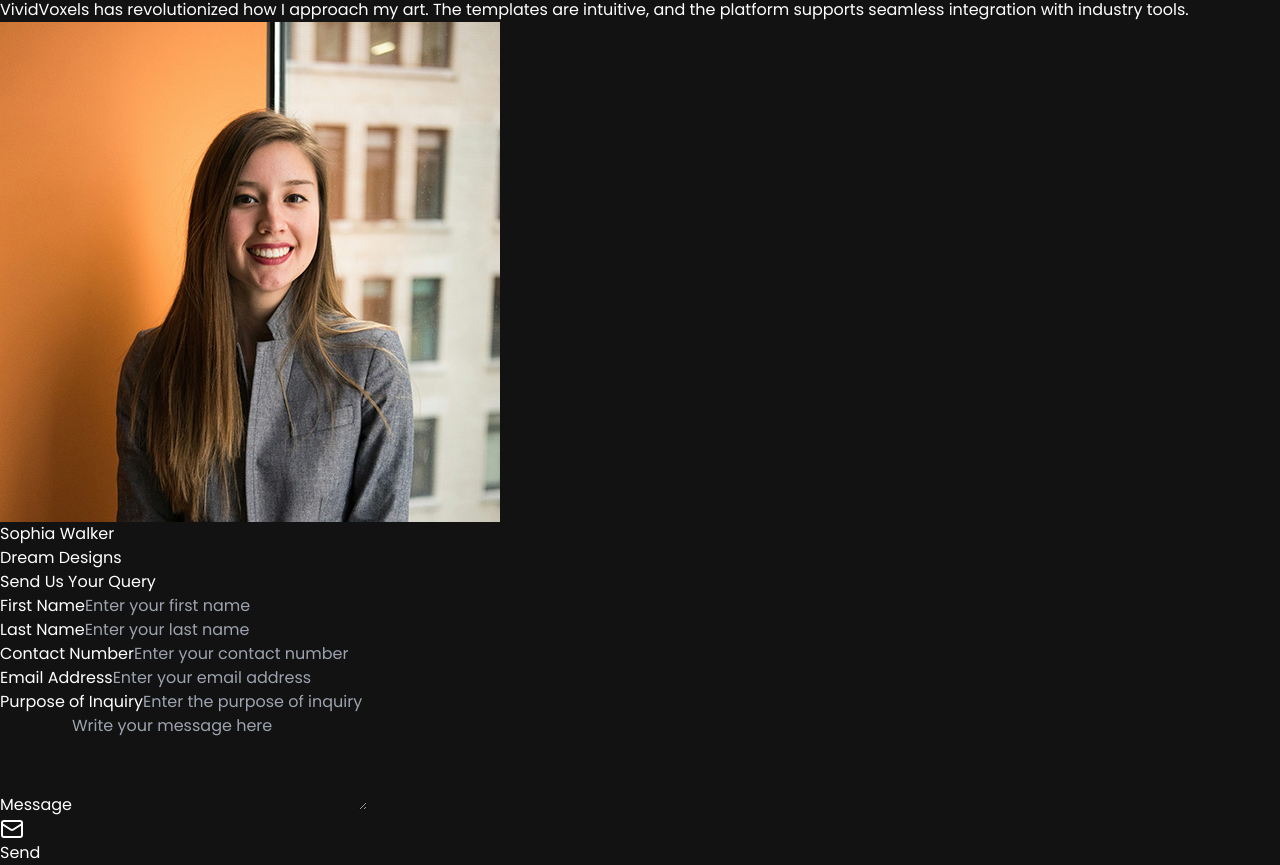
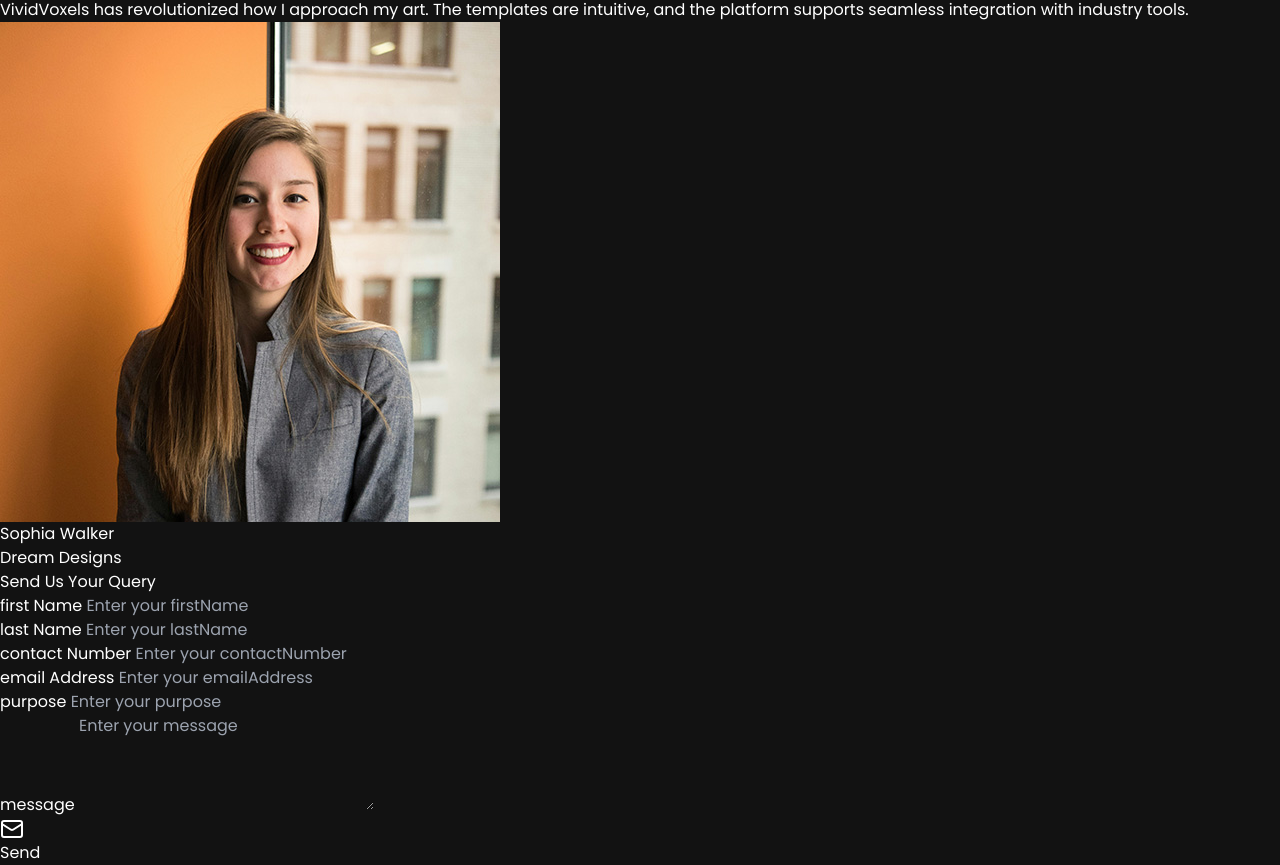
Before and after one commit to Rahul-Encoded/VividVoxels, a React (Vite) app: page / in a window 1280 px wide. Shown: the part 6365-7230 px from the top of the page. Built offline with nearby package versions, Linux system fonts and the light colour scheme.

Commit message:
Refactor Contact form to dynamically generate input fields and validate form submission

```diff
--- a/src/components/Contact.jsx
+++ b/src/components/Contact.jsx
@@ -1,5 +1,5 @@
 import React, { useState } from "react";
-import { Mail } from "lucide-react"; // Install lucide-react for the email icon
+import { Mail } from "lucide-react";
 
 const Contact = () => {
   const [formData, setFormData] = useState({
@@ -7,10 +7,7 @@ const Contact = () => {
     lastName: "",
     contactNumber: "",
     emailAddress: "",
-    designation: "",
-    organization: "",
     purpose: "",
-    inquiryType: "General Inquiry",
     message: "",
   });
 
@@ -19,10 +16,11 @@ const Contact = () => {
     setFormData({ ...formData, [name]: value });
   };
 
+  const isFormValid = Object.values(formData).every((field) => field.trim() !== "");
+
   const handleSubmit = (e) => {
     e.preventDefault();
     console.log("Form Data Submitted:", formData);
-    // You can integrate an API or email service here
     alert("Your query has been sent!");
   };
 
@@ -33,101 +31,41 @@ const Contact = () => {
           Send Us Your Query
         </h2>
         <form onSubmit={handleSubmit} className="space-y-4">
-          {/* First Name */}
-          <div>
-            <label className="block text-sm font-medium text-gray-700">
-              First Name
+          {Object.keys(formData).map((key) => (
+            <div key={key}>
+              <label className="block text-sm font-medium text-gray-700 capitalize">
+                {key.replace(/([A-Z])/g, " $1")} {/* Converts camelCase to readable labels */}
               </label>
-            <input
-              type="text"
-              name="firstName"
-              value={formData.firstName}
+              {key === "message" ? (
+                <textarea
+                  name={key}
+                  value={formData[key]}
                   onChange={handleChange}
-              placeholder="Enter your first name"
-              className="w-full mt-1 p-2 border border-gray-300 rounded-lg focus:outline-none focus:ring-purple-500 focus:border-purple-500"
-            />
-          </div>
-
-          {/* Last Name */}
-          <div>
-            <label className="block text-sm font-medium text-gray-700">
-              Last Name
-            </label>
-            <input
-              type="text"
-              name="lastName"
-              value={formData.lastName}
-              onChange={handleChange}
-              placeholder="Enter your last name"
-              className="w-full mt-1 p-2 border border-gray-300 rounded-lg focus:outline-none focus:ring-purple-500 focus:border-purple-500"
-            />
-          </div>
-
-          {/* Contact Number */}
-          <div>
-            <label className="block text-sm font-medium text-gray-700">
-              Contact Number
-            </label>
-            <input
-              type="tel"
-              name="contactNumber"
-              value={formData.contactNumber}
-              onChange={handleChange}
-              placeholder="Enter your contact number"
-              className="w-full mt-1 p-2 border border-gray-300 rounded-lg focus:outline-none focus:ring-purple-500 focus:border-purple-500"
-            />
-          </div>
-
-          {/* Email Address */}
-          <div>
-            <label className="block text-sm font-medium text-gray-700">
-              Email Address
-            </label>
-            <input
-              type="email"
-              name="emailAddress"
-              value={formData.emailAddress}
-              onChange={handleChange}
-              placeholder="Enter your email address"
-              className="w-full mt-1 p-2 border border-gray-300 rounded-lg focus:outline-none focus:ring-purple-500 focus:border-purple-500"
-            />
-          </div>
-
-          {/* Purpose of Inquiry */}
-          <div>
-            <label className="block text-sm font-medium text-gray-700">
-              Purpose of Inquiry
-            </label>
-            <input
-              type="text"
-              name="purpose"
-              value={formData.purpose}
-              onChange={handleChange}
-              placeholder="Enter the purpose of inquiry"
-              className="w-full mt-1 p-2 border border-gray-300 rounded-lg focus:outline-none focus:ring-purple-500 focus:border-purple-500"
-            />
-          </div>
-
-          {/* Message */}
-          <div>
-            <label className="block text-sm font-medium text-gray-700">
-              Message
-            </label>
-            <textarea
-              name="message"
-              value={formData.message}
-              onChange={handleChange}
-              placeholder="Write your message here"
+                  placeholder={`Enter your ${key}`}
                   className="w-full mt-1 p-2 border border-gray-300 rounded-lg focus:outline-none focus:ring-purple-500 focus:border-purple-500"
                   rows="4"
                 ></textarea>
+              ) : (
+                <input
+                  type={key === "emailAddress" ? "email" : key === "contactNumber" ? "tel" : "text"}
+                  name={key}
+                  value={formData[key]}
+                  onChange={handleChange}
+                  placeholder={`Enter your ${key}`}
+                  className="w-full mt-1 p-2 border border-gray-300 rounded-lg focus:outline-none focus:ring-purple-500 focus:border-purple-500"
+                />
+              )}
             </div>
-
-          {/* Submit Button */}
+          ))}
           <div>
             <button
               type="submit"
-              className="inline-flex justify-center items-center w-full h-12 px-6 mt-4 text-white bg-gradient-to-r from-purple-500 to-purple-900 rounded-lg hover:from-purple-600 hover:to-purple-900 hover:scale-105 transition duration-300"
+              disabled={!isFormValid}
+              className={`inline-flex justify-center items-center w-full h-12 px-6 mt-4 text-white rounded-lg transition duration-300 ${
+                isFormValid
+                  ? "bg-gradient-to-r from-purple-500 to-purple-900 hover:from-purple-600 hover:to-purple-900 hover:scale-105"
+                  : "bg-gray-400 cursor-not-allowed"
+              }`}
             >
               <Mail className="mr-2" />
               Send
```
Lines whose indentation alone changed are shown as unchanged.
